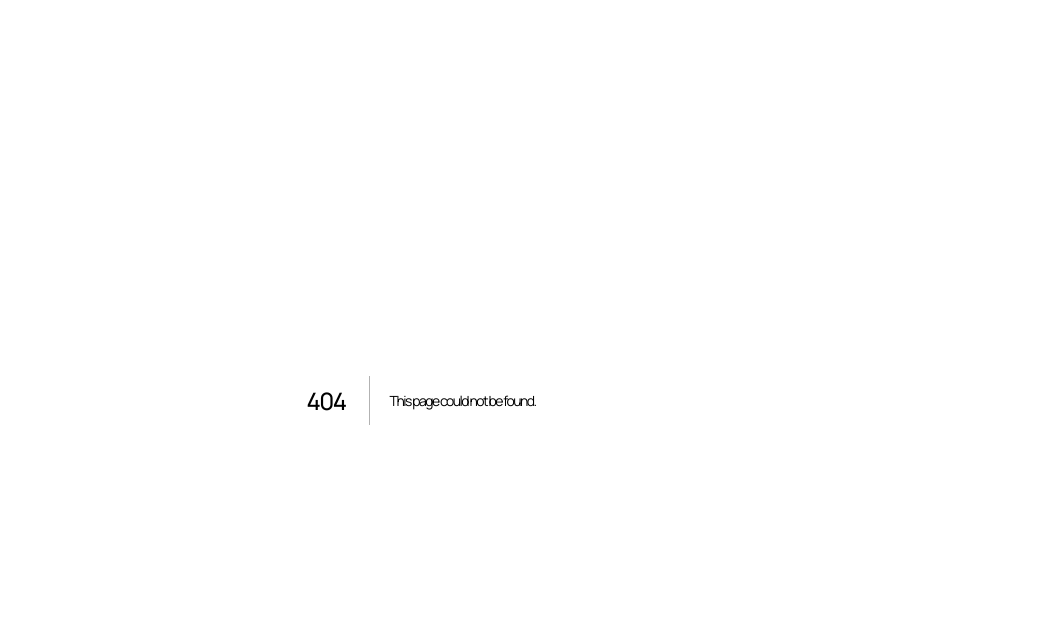
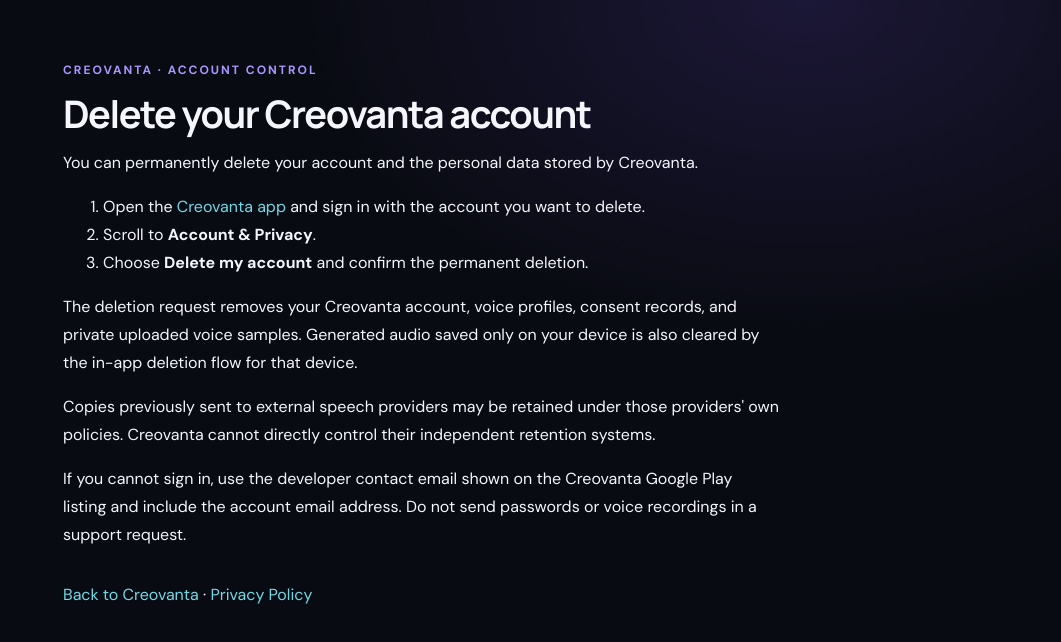
Before and after one commit to merinmoysarkar72-sys/creovanta-voice-cloning, a Next.js app: page /delete-account in a window 1280 px wide. Before the commit this address had no page. Shown: the top 642 px of the page, without its empty margins (219-1280 px from the left). Built offline with nearby package versions, Linux system fonts and the light colour scheme.

Commit message:
Add public account deletion instructions

```diff
--- /dev/null
+++ b/app/delete-account/page.tsx
@@ -0,0 +1,25 @@
+import Link from "next/link";
+
+export const metadata = {
+  title: "Delete Your Account | Creovanta",
+  description: "How to request permanent deletion of your Creovanta account and associated data.",
+};
+
+export default function DeleteAccountPage() {
+  return (
+    <main style={{maxWidth:760,margin:"0 auto",padding:"48px 22px",color:"#f4f6fb",lineHeight:1.75}}>
+      <p style={{color:"#a997ff",letterSpacing:2,fontSize:12,fontWeight:700}}>CREOVANTA · ACCOUNT CONTROL</p>
+      <h1 style={{fontSize:38,margin:"8px 0 12px"}}>Delete your Creovanta account</h1>
+      <p>You can permanently delete your account and the personal data stored by Creovanta.</p>
+      <ol>
+        <li>Open the <Link href="/#account" style={{color:"#70d9e8"}}>Creovanta app</Link> and sign in with the account you want to delete.</li>
+        <li>Scroll to <b>Account &amp; Privacy</b>.</li>
+        <li>Choose <b>Delete my account</b> and confirm the permanent deletion.</li>
+      </ol>
+      <p>The deletion request removes your Creovanta account, voice profiles, consent records, and private uploaded voice samples. Generated audio saved only on your device is also cleared by the in-app deletion flow for that device.</p>
+      <p>Copies previously sent to external speech providers may be retained under those providers' own policies. Creovanta cannot directly control their independent retention systems.</p>
+      <p>If you cannot sign in, use the developer contact email shown on the Creovanta Google Play listing and include the account email address. Do not send passwords or voice recordings in a support request.</p>
+      <p style={{marginTop:32}}><Link href="/" style={{color:"#70d9e8"}}>Back to Creovanta</Link> · <Link href="/privacy" style={{color:"#70d9e8"}}>Privacy Policy</Link></p>
+    </main>
+  );
+}
```
